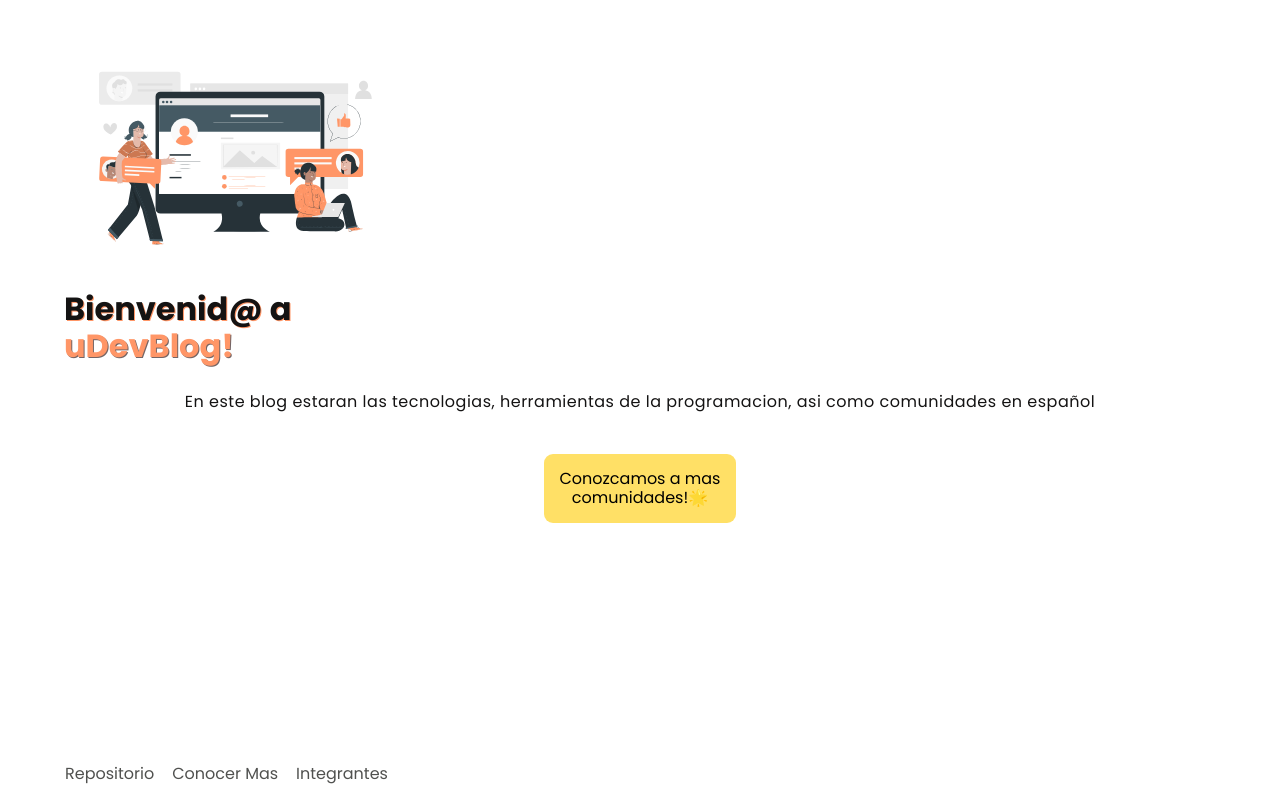
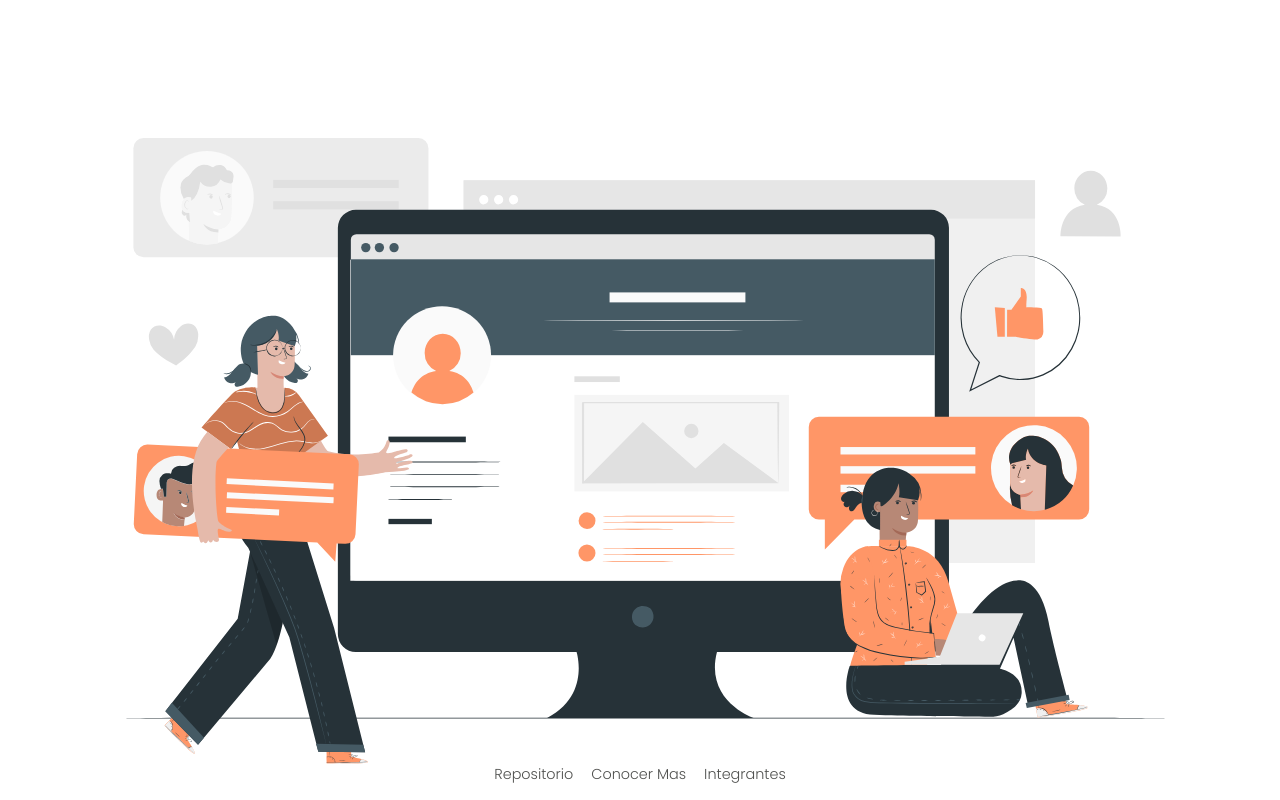
Before and after one commit to mrLuisFer/uDevBlog, a React (Create React App) app: page / in a window 1280 px wide. Shown: the top 800 px of the page. Built offline with nearby package versions, Linux system fonts and the light colour scheme.

Commit message:
[Fix] arreglando un bug en los estilos de welcome.scss

```diff
--- a/src/scss/views/_Welcome.scss
+++ b/src/scss/views/_Welcome.scss
@@ -3,8 +3,10 @@
 
   &__hero-illustration {
     margin: 0 auto;
-    width: 350px;
+    // width: 350px;
+    width: 100%;
     height: auto;
+    transform: scale(1.1);
   }
 
   &__title {
@@ -52,26 +54,31 @@
       transition: var(--transition);
 
       &:hover {
-        filter: brightness(1.03);
+        filter: brightness(1.035);
         cursor: pointer;
-        box-shadow: 1px 1.4px 2px 0 var(--shadow-color);
+        // box-shadow: 1px 1.4px 2px 0 var(--shadow-color);
+        box-shadow: 0.2px 1px 3px 0 var(--shadow-color);
       }
     }
   }
 
   &__links-div {
+    position: absolute;
     display: flex;
     align-items: center;
     justify-content: center;
     column-gap: 1rem;
-    position: absolute;
     bottom: 0;
+    left: 0;
+    width: 100%;
     padding-bottom: 1rem;
 
     a {
       color: var(--grey);
       text-decoration: none;
       border: var(--border-invisible);
+      font-weight: 300;
+      font-size: 0.9rem;
 
       &:hover {
         color: var(--dark-charcoal);
```
Also changed, not shown: 1 other file (tests, documents, lock files or other folders).
